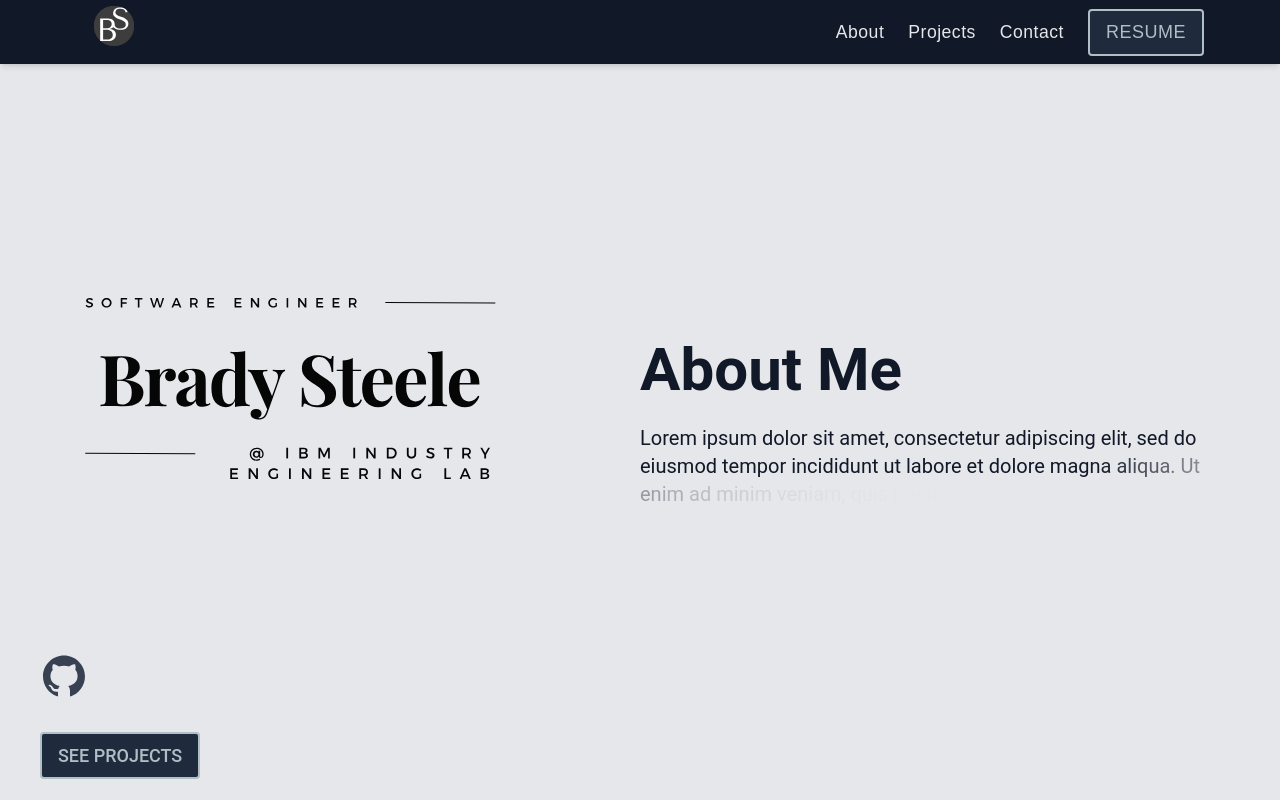
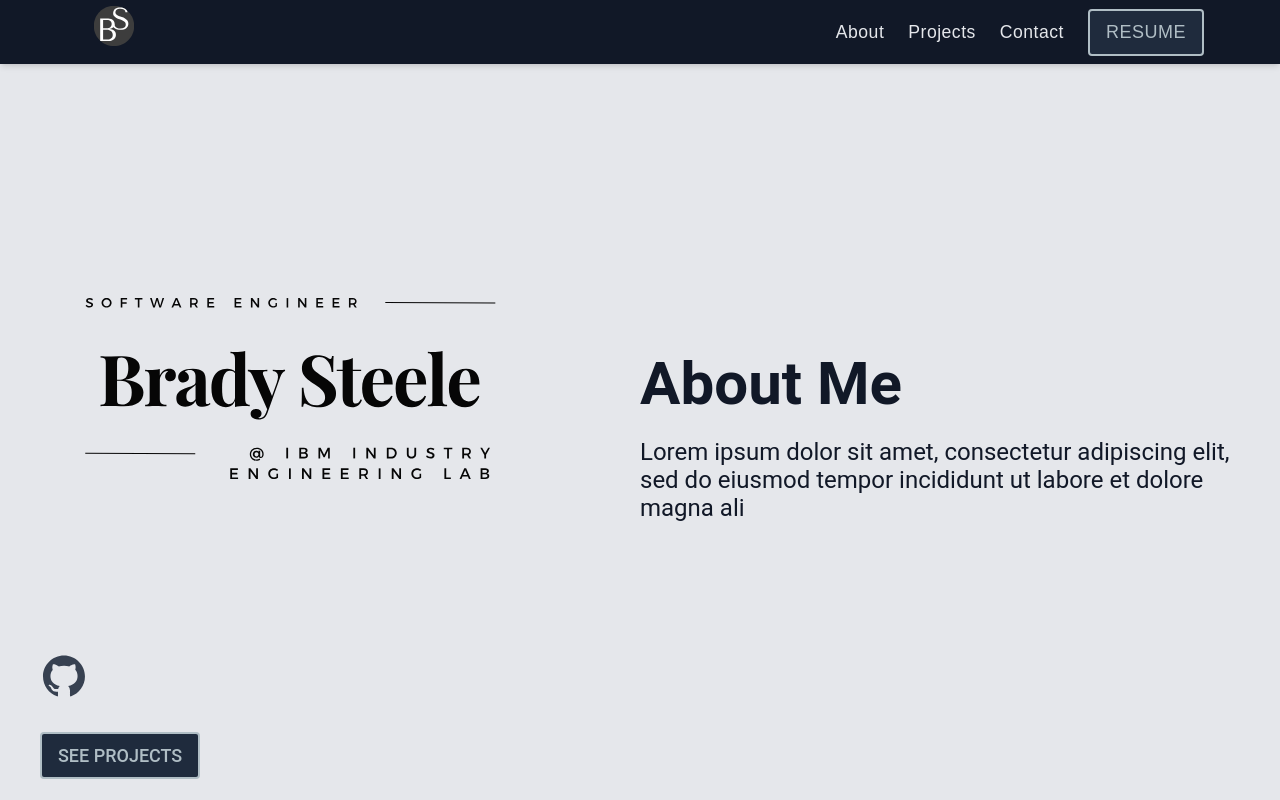
Before and after one commit to BcSteele1228/personal_website, a React (Create React App) app: page / in a window 1280 px wide. Shown: the top 800 px of the page. Built offline with nearby package versions, Linux system fonts and the light colour scheme.

Commit message:
Added animations for logos, and react-type-animation for faux typing about me section

```diff
--- a/src/components/self.js
+++ b/src/components/self.js
@@ -35,15 +35,6 @@ const Self = () => {
     config: { duration: 2000 }
   });
 
-  const intro =
-    "Lorem ipsum dolor sit amet, consectetur adipiscing elit, sed do eiusmod tempor incididunt ut labore et dolore magna aliqua. Ut enim ad minim veniam, quis nostrud exercitation ullamco laboris nisi ut aliquip ex ea commodo consequat.";
-  const introTrail = useTrail(intro.length, {
-    to: { opacity: 1, transform: "translateY(0)" },
-    from: { opacity: 0, transform: "translateY(0)" },
-    delay: 0,
-    config: { duration: 65 }
-  });
-
   return (
     <section className="px-5 py-20 lg:py-32 bg-gray-200 text-gray-900">
       <div className="container mx-auto lg:flex items-center justify-between">
@@ -59,7 +50,7 @@ const Self = () => {
               <AiOutlineGithub size={48} />
             </a>
           </animated.div>
-          <animated.div style={seeProjects} classname="flex mb0-">
+          <animated.div style={seeProjects} className="flex mb0-">
             <a
               href="/#projects"
               className="btn bg-gray-700 text-white px-6 py-3 hover:bg-white hover:text-gray-700 border-2 border-gray-700"
@@ -77,18 +68,23 @@ const Self = () => {
               </animated.span>
             ))}
           </h2>
-
-          <p className="text-lg md:text-xl mb-8">
-            {introTrail.map((props, index) => (
-              <animated.span key={index} style={props}>
-                {intro[index]}
-              </animated.span>
-            ))}
-          </p>
+              <TypeAnimation
+                className="font-normal text-xl md:text-lg mb-8"
+                cursor={true}
+                wrapper="div"
+                style={{ fontSize: '1.5em', display: 'inline-block' }}
+                repeat={1}
+                speed={60}
+                sequence={[
+                  1000,
+                  "Lorem ipsum dolor sit amet, consectetur adipiscing elit, sed do eiusmod tempor incididunt ut labore et dolore magna aliqua. Ut enim ad minim veniam, quis nostrud exercitation ullamco laboris nisi ut aliquip ex ea commodo consequat."
+                ]}
+              />
         </div>
       </div>
     </section>
   );
+
 };
 
 export default Self;
```
Also changed, not shown: src/assets/chabot-img.jpeg (added). Lines whose indentation alone changed are shown as unchanged.
